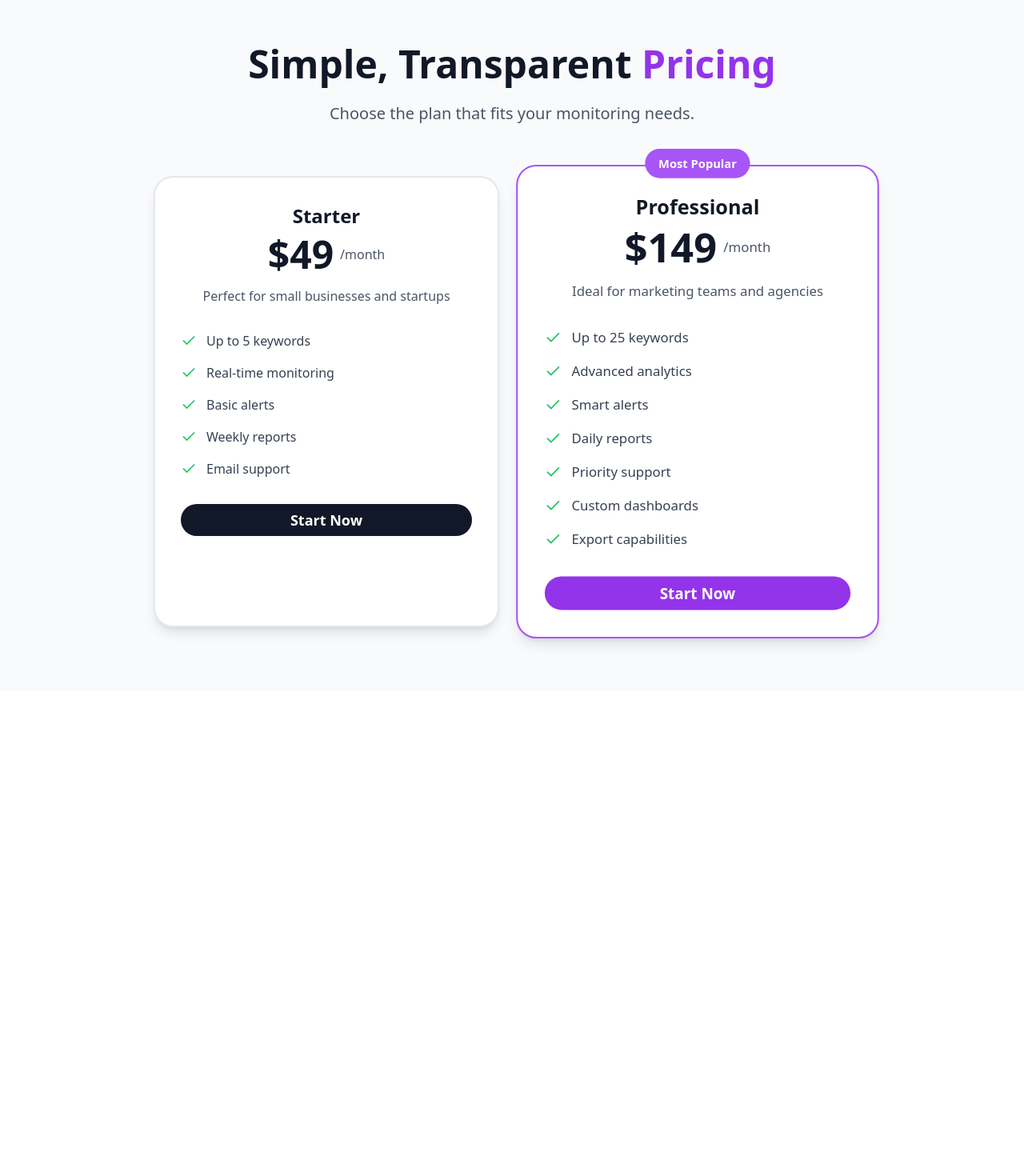
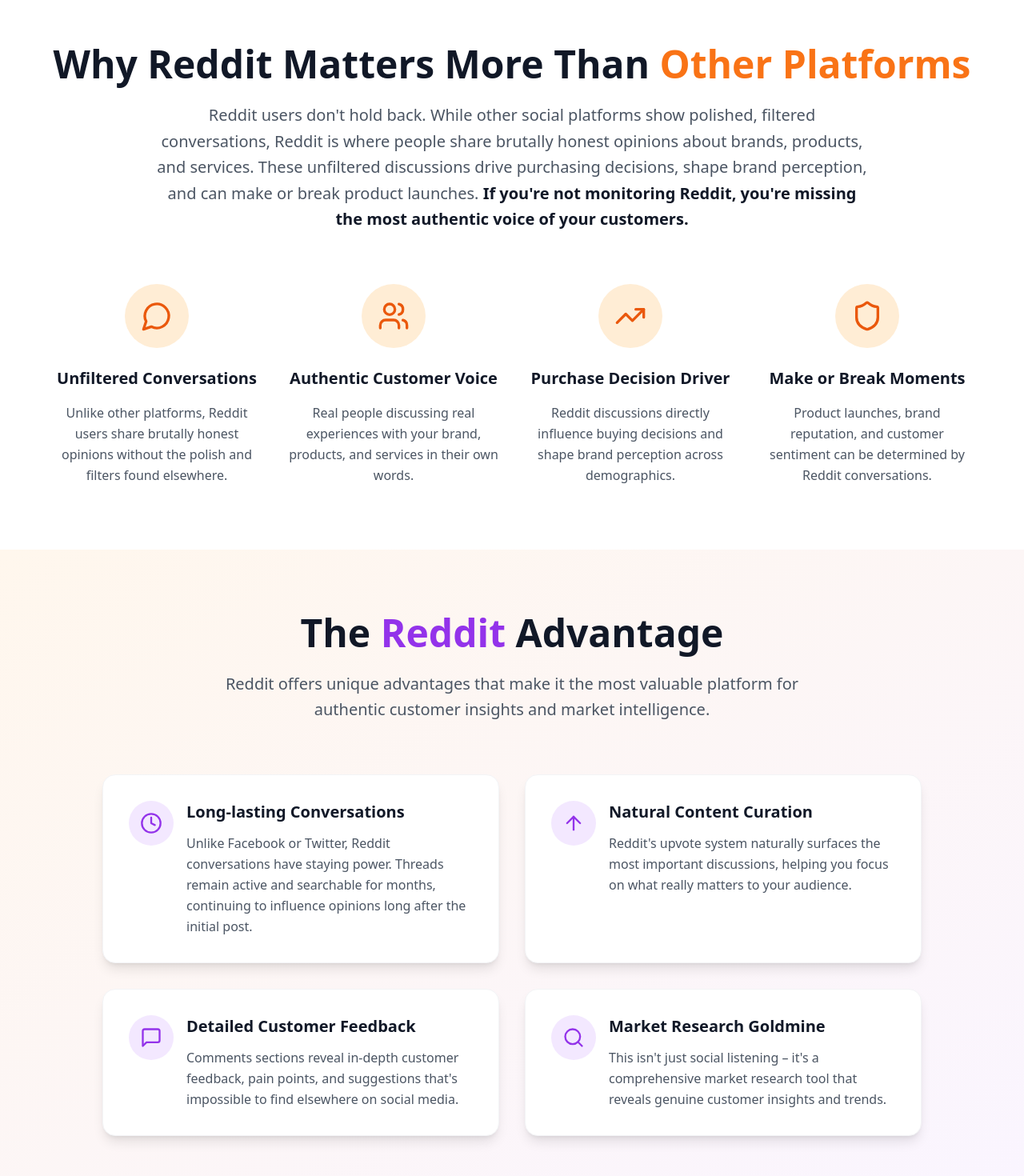
Before and after one commit to NurgaliyevS/socialbrandmonitoring, a React (Vite) app: page / in a window 1280 px wide. Shown: the part 3000-4470 px from the top of the page at 80% size. Before the commit the page ends 3864 px from the top, so only its background shows below. Built offline with nearby package versions, Linux system fonts and the light colour scheme.

Commit message:
Add new sections
Add sections describing why Reddit matters and its advantages.

```diff
--- /dev/null
+++ b/src/components/RedditAdvantage.tsx
@@ -0,0 +1,67 @@
+
+import { Clock, ArrowUp, MessageSquare, Search } from "lucide-react";
+
+const RedditAdvantage = () => {
+  const advantages = [
+    {
+      icon: Clock,
+      title: "Long-lasting Conversations",
+      description: "Unlike Facebook or Twitter, Reddit conversations have staying power. Threads remain active and searchable for months, continuing to influence opinions long after the initial post."
+    },
+    {
+      icon: ArrowUp,
+      title: "Natural Content Curation",
+      description: "Reddit's upvote system naturally surfaces the most important discussions, helping you focus on what really matters to your audience."
+    },
+    {
+      icon: MessageSquare,
+      title: "Detailed Customer Feedback",
+      description: "Comments sections reveal in-depth customer feedback, pain points, and suggestions that's impossible to find elsewhere on social media."
+    },
+    {
+      icon: Search,
+      title: "Market Research Goldmine",
+      description: "This isn't just social listening – it's a comprehensive market research tool that reveals genuine customer insights and trends."
+    }
+  ];
+
+  return (
+    <section className="py-20 bg-gradient-to-br from-orange-50 to-purple-50">
+      <div className="container mx-auto px-4">
+        <div className="text-center mb-16">
+          <h2 className="text-4xl md:text-5xl font-bold text-gray-900 mb-6">
+            The <span className="text-purple-600">Reddit</span> Advantage
+          </h2>
+          <p className="text-xl text-gray-600 max-w-3xl mx-auto leading-relaxed">
+            Reddit offers unique advantages that make it the most valuable platform for authentic customer insights and market intelligence.
+          </p>
+        </div>
+
+        <div className="grid md:grid-cols-2 gap-8 max-w-5xl mx-auto">
+          {advantages.map((advantage, index) => (
+            <div
+              key={index}
+              className="bg-white p-8 rounded-2xl shadow-lg border border-gray-100 hover:shadow-xl transition-all duration-300 group"
+            >
+              <div className="flex items-start space-x-4">
+                <div className="bg-purple-100 w-14 h-14 rounded-full flex items-center justify-center flex-shrink-0 group-hover:bg-purple-200 transition-colors duration-300">
+                  <advantage.icon className="h-7 w-7 text-purple-600" />
+                </div>
+                <div>
+                  <h3 className="text-xl font-bold text-gray-900 mb-3">
+                    {advantage.title}
+                  </h3>
+                  <p className="text-gray-600 leading-relaxed">
+                    {advantage.description}
+                  </p>
+                </div>
+              </div>
+            </div>
+          ))}
+        </div>
+      </div>
+    </section>
+  );
+};
+
+export default RedditAdvantage;
--- /dev/null
+++ b/src/components/WhyRedditMatters.tsx
@@ -0,0 +1,67 @@
+
+import { MessageCircle, Users, TrendingUp, Shield } from "lucide-react";
+
+const WhyRedditMatters = () => {
+  const reasons = [
+    {
+      icon: MessageCircle,
+      title: "Unfiltered Conversations",
+      description: "Unlike other platforms, Reddit users share brutally honest opinions without the polish and filters found elsewhere."
+    },
+    {
+      icon: Users,
+      title: "Authentic Customer Voice",
+      description: "Real people discussing real experiences with your brand, products, and services in their own words."
+    },
+    {
+      icon: TrendingUp,
+      title: "Purchase Decision Driver",
+      description: "Reddit discussions directly influence buying decisions and shape brand perception across demographics."
+    },
+    {
+      icon: Shield,
+      title: "Make or Break Moments",
+      description: "Product launches, brand reputation, and customer sentiment can be determined by Reddit conversations."
+    }
+  ];
+
+  return (
+    <section className="py-20 bg-white">
+      <div className="container mx-auto px-4">
+        <div className="text-center mb-16">
+          <h2 className="text-4xl md:text-5xl font-bold text-gray-900 mb-6">
+            Why Reddit Matters More Than{" "}
+            <span className="text-orange-500">Other Platforms</span>
+          </h2>
+          <p className="text-xl text-gray-600 max-w-4xl mx-auto leading-relaxed">
+            Reddit users don't hold back. While other social platforms show polished, filtered conversations,
+            Reddit is where people share brutally honest opinions about brands, products, and services.
+            These unfiltered discussions drive purchasing decisions, shape brand perception, and can make or break product launches.
+            <span className="font-semibold text-gray-900"> If you're not monitoring Reddit, you're missing the most authentic voice of your customers.</span>
+          </p>
+        </div>
+
+        <div className="grid md:grid-cols-2 lg:grid-cols-4 gap-8 max-w-6xl mx-auto">
+          {reasons.map((reason, index) => (
+            <div
+              key={index}
+              className="text-center group hover:transform hover:scale-105 transition-all duration-300"
+            >
+              <div className="bg-orange-100 w-20 h-20 rounded-full flex items-center justify-center mx-auto mb-6 group-hover:bg-orange-200 transition-colors duration-300">
+                <reason.icon className="h-10 w-10 text-orange-600" />
+              </div>
+              <h3 className="text-xl font-bold text-gray-900 mb-4">
+                {reason.title}
+              </h3>
+              <p className="text-gray-600 leading-relaxed">
+                {reason.description}
+              </p>
+            </div>
+          ))}
+        </div>
+      </div>
+    </section>
+  );
+};
+
+export default WhyRedditMatters;
--- a/src/pages/Index.tsx
+++ b/src/pages/Index.tsx
@@ -2,6 +2,8 @@
 import Hero from "@/components/Hero";
 import ProblemSolution from "@/components/ProblemSolution";
 import Features from "@/components/Features";
+import WhyRedditMatters from "@/components/WhyRedditMatters";
+import RedditAdvantage from "@/components/RedditAdvantage";
 import Pricing from "@/components/Pricing";
 
 const Index = () => {
@@ -10,6 +12,8 @@ const Index = () => {
       <Hero />
       <ProblemSolution />
       <Features />
+      <WhyRedditMatters />
+      <RedditAdvantage />
       <Pricing />
     </div>
   );
```
